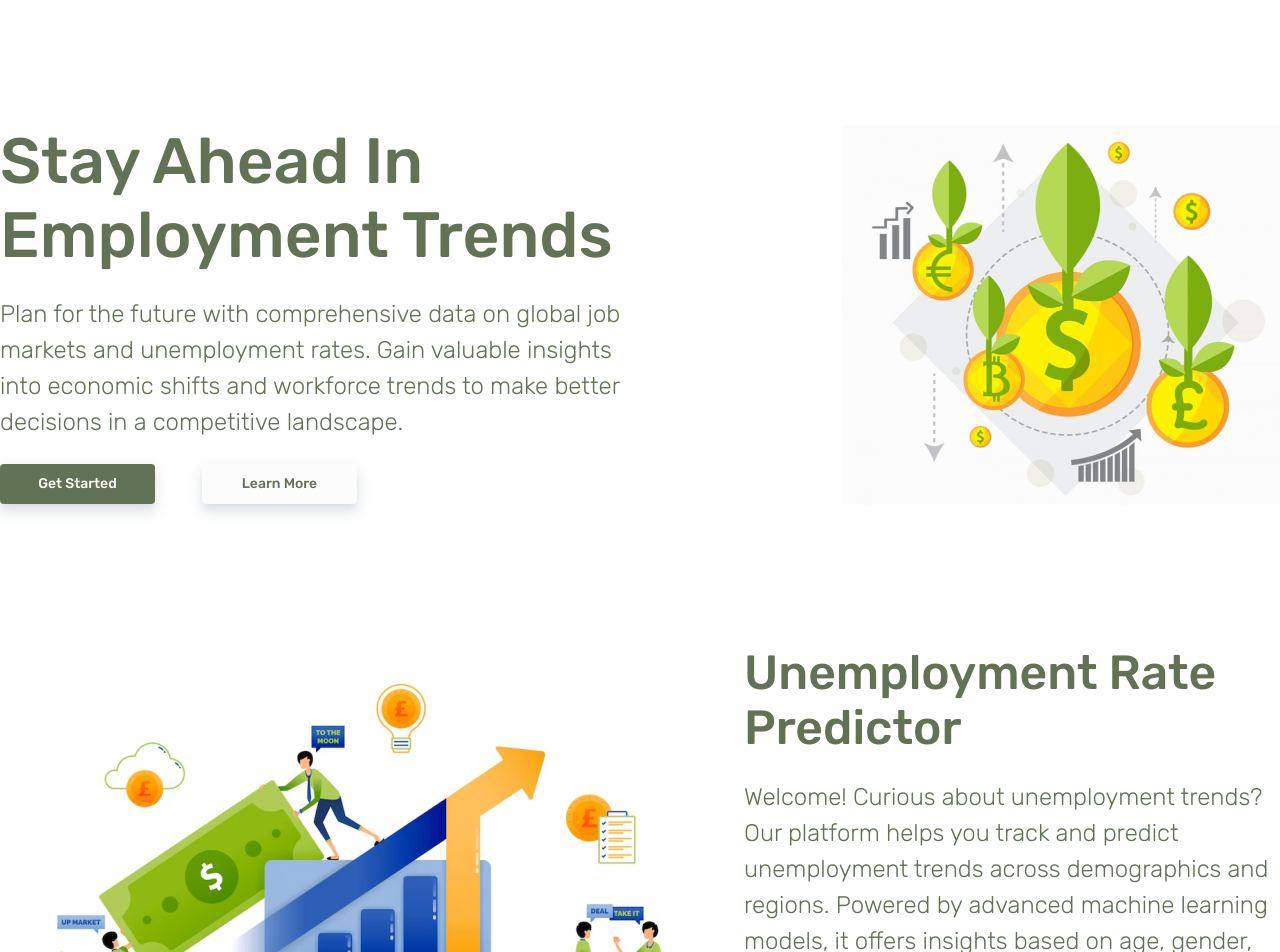
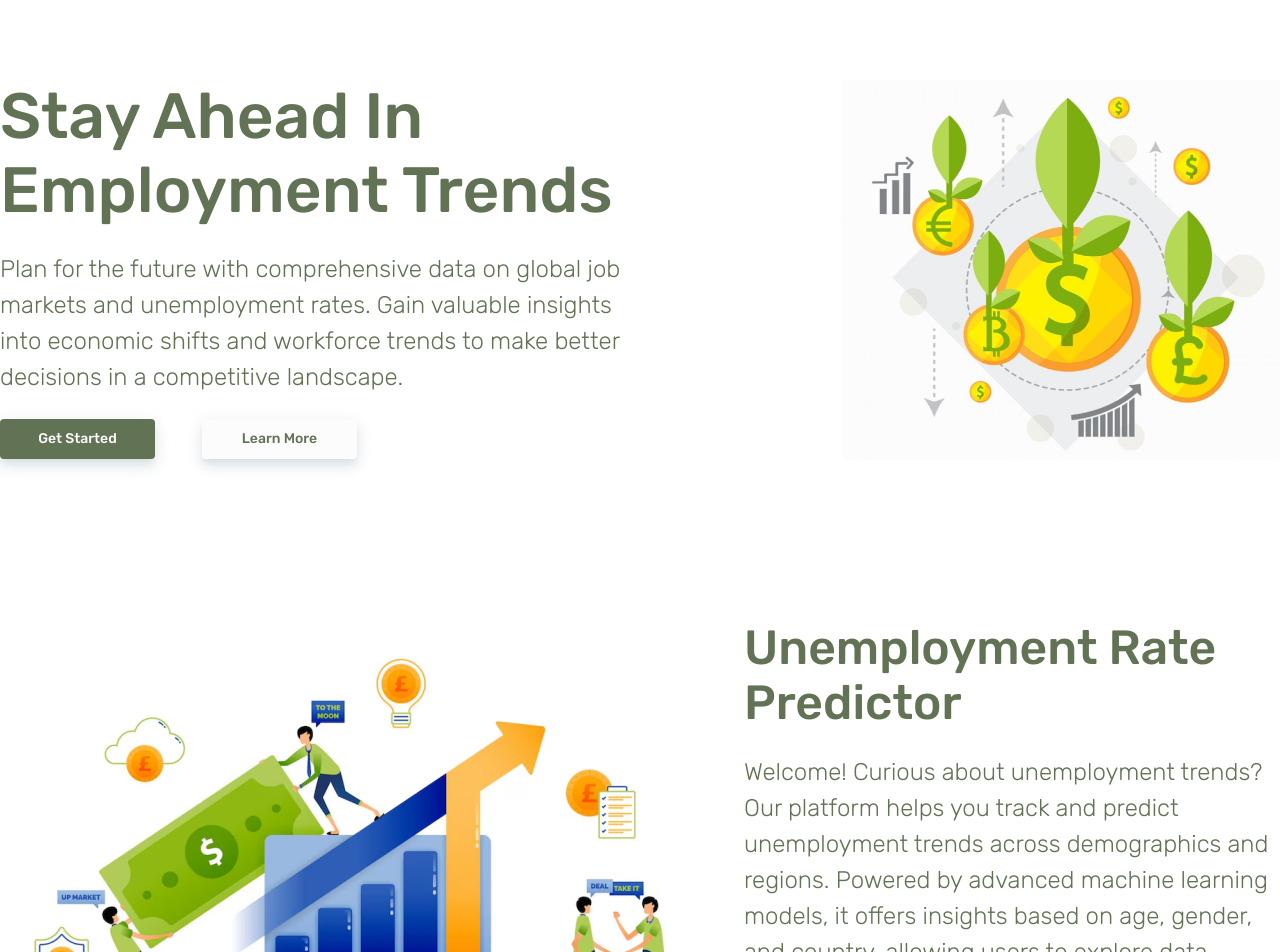
Before and after one commit to sofibrezden/econoscope, a React (Create React App) app in the folder frontend/: page / in a window 1280 px wide. Shown: the part 120-1072 px from the top of the page. Built offline with nearby package versions, Linux system fonts and the light colour scheme.

Commit message:
fixed margins between sections

```diff
--- a/frontend/src/pages/HomePage/components/CustomForecastingSection/CustomForecastingSection.module.scss
+++ b/frontend/src/pages/HomePage/components/CustomForecastingSection/CustomForecastingSection.module.scss
@@ -4,7 +4,7 @@
   display: flex;
   flex-direction: row;
   justify-content: space-between;
-  margin-top: 100px;
+  margin-top: 130px;
   height: 503px;
 }
 
--- a/frontend/src/pages/HomePage/components/EconomicImpactSection/EconomicImpactSection.module.scss
+++ b/frontend/src/pages/HomePage/components/EconomicImpactSection/EconomicImpactSection.module.scss
@@ -4,7 +4,7 @@
   display: flex;
   flex-direction: row;
   gap: 120px;
-  margin-top: 100px;
+  margin-top: 120px;
   height: 503px;
   position: relative;
 }
--- a/frontend/src/pages/HomePage/components/Footer/Footer.module.scss
+++ b/frontend/src/pages/HomePage/components/Footer/Footer.module.scss
@@ -4,7 +4,7 @@
   display: flex;
   flex-direction: row;
   justify-content: space-between;
-  margin-top: 110px;
+  margin-top: 140px;
   padding-top: 100px;
 }
 
--- a/frontend/src/pages/HomePage/components/HeroSection/HeroSection.module.scss
+++ b/frontend/src/pages/HomePage/components/HeroSection/HeroSection.module.scss
@@ -11,7 +11,7 @@
   color: #627254;
   font-size: 64px;
   font-weight: 500;
-  margin-top: 165px;
+  margin-top: 120px;
 }
 
 .sectionSubTitle {
@@ -59,5 +59,5 @@
 .heroSectionImage {
   width: 438px;
   height: 380px;
-  margin-top: 165px;
+  margin-top: 120px;
 }
--- a/frontend/src/pages/HomePage/components/HowItWorksSection/HowItWorksSection.module.scss
+++ b/frontend/src/pages/HomePage/components/HowItWorksSection/HowItWorksSection.module.scss
@@ -3,7 +3,7 @@
   font-size: 48px;
   font-weight: 500;
   text-align: center;
-  margin-top: 100px;
+  margin-top: 140px;
 }
 
 .cardContainer {
--- a/frontend/src/pages/HomePage/components/KeyFeaturesSection/KeyFeaturesSection.module.scss
+++ b/frontend/src/pages/HomePage/components/KeyFeaturesSection/KeyFeaturesSection.module.scss
@@ -11,7 +11,7 @@
   font-size: 48px;
   font-weight: 500;
   text-align: center;
-  margin-top: 100px;
+  margin-top: 125px;
 }
 
 .sectionSubTitle {
--- a/frontend/src/pages/HomePage/components/UnemploymentReportsSection/UnemploymentReportsSection.module.scss
+++ b/frontend/src/pages/HomePage/components/UnemploymentReportsSection/UnemploymentReportsSection.module.scss
@@ -6,6 +6,7 @@
   gap: 120px;
   height: 503px;
   position: relative;
+  margin-top: 100px;
 }
 
 .sectionImage {
--- a/frontend/src/pages/HomePage/components/UnempoymentPredictorSection/UnemploymentPredictorSection.module.scss
+++ b/frontend/src/pages/HomePage/components/UnempoymentPredictorSection/UnemploymentPredictorSection.module.scss
@@ -4,7 +4,7 @@
   display: flex;
   flex-direction: row;
   justify-content: space-between;
-  margin-top: 140px;
+  margin-top: 160px;
 }
 
 .sectionTitle {
```
